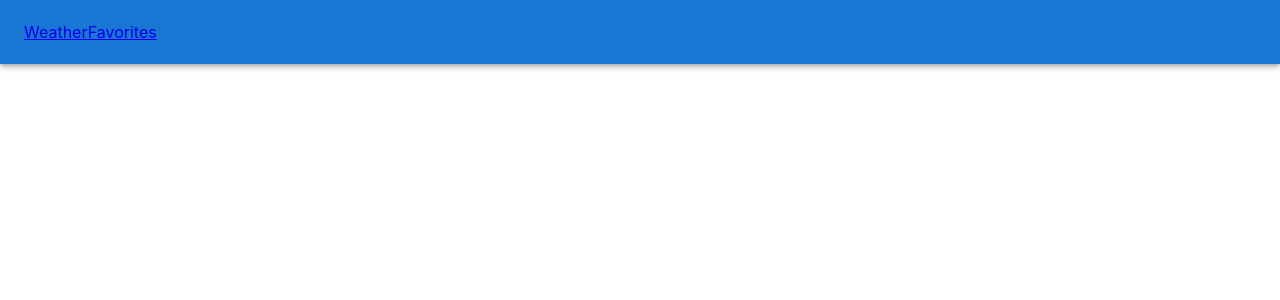
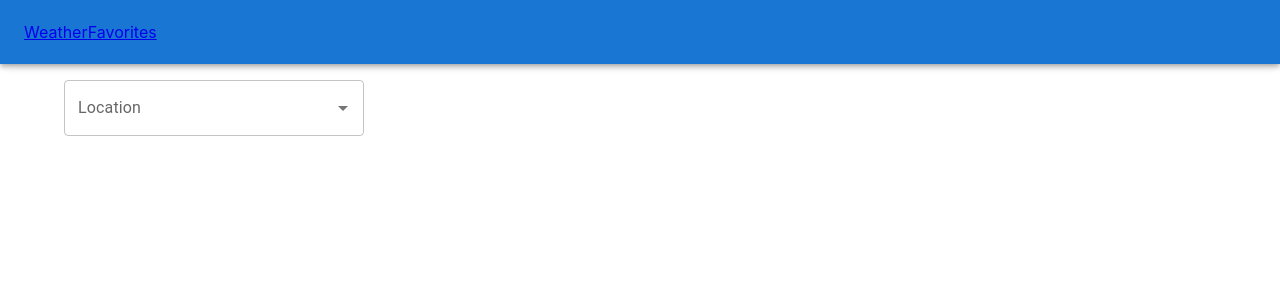
Before and after one commit to GiliEllen/gili-menahem-27-07-2023, a React (Create React App) app in the folder client/: page / in a window 1280 px wide. Shown: the top 300 px of the page. Built offline with nearby package versions, Linux system fonts and the light colour scheme.

Commit message:
creating search basic stracture

```diff
--- /dev/null
+++ b/client/src/components/Search.tsx
@@ -0,0 +1,78 @@
+import React, { useEffect, useState } from "react";
+import { Autocomplete, Box, Container, Paper, TextField } from "@mui/material";
+import { locationsRes } from "../util/fakeResponse";
+
+const Search = () => {
+  const [locations, setLocations] = useState<LocationType[]>(locationsRes);
+  const [location, setLocation] = useState<string>("");
+
+  const search = () => {
+    try {
+
+    } catch (error) {
+
+    }
+  }
+
+  useEffect(() => {
+    console.log(locations);
+  }, []);
+
+
+  return (
+    <Container sx={{ mt: 10 }}>
+      <form>
+        <Autocomplete
+          disablePortal
+          id="location-auto-complete"
+          options={locations}
+          sx={{ width: 300 }}
+          getOptionLabel={(option) => {
+            return option.LocalizedName;
+          }}
+          renderOption={(props, option) => {
+            return (
+              <Box
+                key={`${option.LocalizedName}-${option.AdministrativeArea.ID}-${option.Country.ID}`}
+                component="li"
+                // sx={{ "& > img": { mr: 2, flexShrink: 0 } }}
+                {...props}
+              >
+                {option.LocalizedName}
+              </Box>
+            );
+          }}
+          renderInput={(params) => (
+            <TextField
+
+              {...params}
+              label="Location"
+              value={location}
+              onInput={(ev: any) => {
+                setLocation(ev.target.value);
+              }}
+            />
+          )}
+        />
+      </form>
+    </Container>
+  );
+};
+
+export default Search;
+
+interface LocationType {
+  AdministrativeArea: {
+    ID: string;
+    LocalizedName: string;
+  };
+  Country: {
+    ID: string;
+    LocalizedName: string;
+  };
+  Key: string;
+  LocalizedName: string;
+  Rank: number;
+  Type: string;
+  Version: number;
+}
--- /dev/null
+++ b/client/src/util/fakeResponse.ts
@@ -0,0 +1,373 @@
+export const locationsRes = [
+  {
+    "Version": 1,
+    "Key": "226396",
+    "Type": "City",
+    "Rank": 10,
+    "LocalizedName": "Tokyo",
+    "Country": {
+      "ID": "JP",
+      "LocalizedName": "Japan"
+    },
+    "AdministrativeArea": {
+      "ID": "13",
+      "LocalizedName": "Tokyo"
+    }
+  },
+  {
+    "Version": 1,
+    "Key": "106770",
+    "Type": "City",
+    "Rank": 11,
+    "LocalizedName": "Taiyuan",
+    "Country": {
+      "ID": "CN",
+      "LocalizedName": "China"
+    },
+    "AdministrativeArea": {
+      "ID": "SX",
+      "LocalizedName": "Shanxi"
+    }
+  },
+  {
+    "Version": 1,
+    "Key": "106780",
+    "Type": "City",
+    "Rank": 11,
+    "LocalizedName": "Tianjin",
+    "Country": {
+      "ID": "CN",
+      "LocalizedName": "China"
+    },
+    "AdministrativeArea": {
+      "ID": "TJ",
+      "LocalizedName": "Tianjin"
+    }
+  },
+  {
+    "Version": 1,
+    "Key": "58491",
+    "Type": "City",
+    "Rank": 13,
+    "LocalizedName": "Tongren",
+    "Country": {
+      "ID": "CN",
+      "LocalizedName": "China"
+    },
+    "AdministrativeArea": {
+      "ID": "GZ",
+      "LocalizedName": "Guizhou"
+    }
+  },
+  {
+    "Version": 1,
+    "Key": "102324",
+    "Type": "City",
+    "Rank": 13,
+    "LocalizedName": "Tangshan",
+    "Country": {
+      "ID": "CN",
+      "LocalizedName": "China"
+    },
+    "AdministrativeArea": {
+      "ID": "HE",
+      "LocalizedName": "Hebei"
+    }
+  },
+//   {
+//     "Version": 1,
+//     "Key": "59573",
+//     "Type": "City",
+//     "Rank": 13,
+//     "LocalizedName": "Taizhou",
+//     "Country": {
+//       "ID": "CN",
+//       "LocalizedName": "China"
+//     },
+//     "AdministrativeArea": {
+//       "ID": "JS",
+//       "LocalizedName": "Jiangsu"
+//     }
+//   },
+  {
+    "Version": 1,
+    "Key": "60198",
+    "Type": "City",
+    "Rank": 13,
+    "LocalizedName": "Tongliao",
+    "Country": {
+      "ID": "CN",
+      "LocalizedName": "China"
+    },
+    "AdministrativeArea": {
+      "ID": "NM",
+      "LocalizedName": "Inner Mongolia"
+    }
+  },
+  {
+    "Version": 1,
+    "Key": "106571",
+    "Type": "City",
+    "Rank": 13,
+    "LocalizedName": "Tai'an",
+    "Country": {
+      "ID": "CN",
+      "LocalizedName": "China"
+    },
+    "AdministrativeArea": {
+      "ID": "SD",
+      "LocalizedName": "Shandong"
+    }
+  },
+  {
+    "Version": 1,
+    "Key": "58055",
+    "Type": "City",
+    "Rank": 15,
+    "LocalizedName": "Tianshui",
+    "Country": {
+      "ID": "CN",
+      "LocalizedName": "China"
+    },
+    "AdministrativeArea": {
+      "ID": "GS",
+      "LocalizedName": "Gansu"
+    }
+  },
+  {
+    "Version": 1,
+    "Key": "2333653",
+    "Type": "City",
+    "Rank": 15,
+    "LocalizedName": "Taizhou",
+    "Country": {
+      "ID": "CN",
+      "LocalizedName": "China"
+    },
+    "AdministrativeArea": {
+      "ID": "ZJ",
+      "LocalizedName": "Zhejiang"
+    }
+  }
+]
+
+// fake response =
+// HTTP/1.1 200 OK
+// Accept:
+// // */*
+// Accept-Encoding:
+// gzip
+// Accept-Language:
+// en-US
+// Access-Control-Allow-Credentials:
+// true
+// Access-Control-Allow-Headers:
+// origin
+// Access-Control-Allow-Methods:
+// GET
+// Access-Control-Allow-Origin:
+// *
+// Access-Control-Max-Age:
+// 3628800
+// Akamai-GRN:
+// 0.0f9eca17.1690453308.645852e3
+// Cache-Control:
+// public
+// Connection:
+// keep-alive
+// Content-Encoding:
+// gzip
+// Content-Type:
+// application/json; charset=utf-8
+// Date:
+// Thu, 27 Jul 2023 10:21:48 GMT
+// Expires:
+// Thu, 27 Jul 2023 12:32:17 GMT
+// Host:
+// api.accuweather.com
+// Origin:
+// https://developer.accuweather.com
+// RateLimit-Limit:
+// 50
+// RateLimit-Remaining:
+// 49
+// Referer:
+// https://developer.accuweather.com/
+// Request-Context:
+// appId=cid-v1:cc223195-bccf-4201-9cde-374567896e20
+// sec-ch-ua:
+// Not/A)Brand";v="99
+// sec-ch-ua-mobile:
+// ?0
+// sec-ch-ua-platform:
+// Windows
+// Sec-Fetch-Dest:
+// empty
+// Sec-Fetch-Mode:
+// cors
+// Sec-Fetch-Site:
+// cross-site
+// Transfer-Encoding:
+// chunked
+// User-Agent:
+// Mozilla/5.0 (Windows NT 10.0; Win64; x64) AppleWebKit/537.36 (KHTML
+// Vary:
+// Accept-Encoding
+// X-Forwarded-For:
+// 147.235.214.106
+// X-Forwarded-Port:
+// 443
+// X-Forwarded-Proto:
+// https
+// [
+//   {
+//     "Version": 1,
+//     "Key": "226396",
+//     "Type": "City",
+//     "Rank": 10,
+//     "LocalizedName": "Tokyo",
+//     "Country": {
+//       "ID": "JP",
+//       "LocalizedName": "Japan"
+//     },
+//     "AdministrativeArea": {
+//       "ID": "13",
+//       "LocalizedName": "Tokyo"
+//     }
+//   },
+//   {
+//     "Version": 1,
+//     "Key": "106770",
+//     "Type": "City",
+//     "Rank": 11,
+//     "LocalizedName": "Taiyuan",
+//     "Country": {
+//       "ID": "CN",
+//       "LocalizedName": "China"
+//     },
+//     "AdministrativeArea": {
+//       "ID": "SX",
+//       "LocalizedName": "Shanxi"
+//     }
+//   },
+//   {
+//     "Version": 1,
+//     "Key": "106780",
+//     "Type": "City",
+//     "Rank": 11,
+//     "LocalizedName": "Tianjin",
+//     "Country": {
+//       "ID": "CN",
+//       "LocalizedName": "China"
+//     },
+//     "AdministrativeArea": {
+//       "ID": "TJ",
+//       "LocalizedName": "Tianjin"
+//     }
+//   },
+//   {
+//     "Version": 1,
+//     "Key": "58491",
+//     "Type": "City",
+//     "Rank": 13,
+//     "LocalizedName": "Tongren",
+//     "Country": {
+//       "ID": "CN",
+//       "LocalizedName": "China"
+//     },
+//     "AdministrativeArea": {
+//       "ID": "GZ",
+//       "LocalizedName": "Guizhou"
+//     }
+//   },
+//   {
+//     "Version": 1,
+//     "Key": "102324",
+//     "Type": "City",
+//     "Rank": 13,
+//     "LocalizedName": "Tangshan",
+//     "Country": {
+//       "ID": "CN",
+//       "LocalizedName": "China"
+//     },
+//     "AdministrativeArea": {
+//       "ID": "HE",
+//       "LocalizedName": "Hebei"
+//     }
+//   },
+//   {
+//     "Version": 1,
+//     "Key": "59573",
+//     "Type": "City",
+//     "Rank": 13,
+//     "LocalizedName": "Taizhou",
+//     "Country": {
+//       "ID": "CN",
+//       "LocalizedName": "China"
+//     },
+//     "AdministrativeArea": {
+//       "ID": "JS",
+//       "LocalizedName": "Jiangsu"
+//     }
+//   },
+//   {
+//     "Version": 1,
+//     "Key": "60198",
+//     "Type": "City",
+//     "Rank": 13,
+//     "LocalizedName": "Tongliao",
+//     "Country": {
+//       "ID": "CN",
+//       "LocalizedName": "China"
+//     },
+//     "AdministrativeArea": {
+//       "ID": "NM",
+//       "LocalizedName": "Inner Mongolia"
+//     }
+//   },
+//   {
+//     "Version": 1,
+//     "Key": "106571",
+//     "Type": "City",
+//     "Rank": 13,
+//     "LocalizedName": "Tai'an",
+//     "Country": {
+//       "ID": "CN",
+//       "LocalizedName": "China"
+//     },
+//     "AdministrativeArea": {
+//       "ID": "SD",
+//       "LocalizedName": "Shandong"
+//     }
+//   },
+//   {
+//     "Version": 1,
+//     "Key": "58055",
+//     "Type": "City",
+//     "Rank": 15,
+//     "LocalizedName": "Tianshui",
+//     "Country": {
+//       "ID": "CN",
+//       "LocalizedName": "China"
+//     },
+//     "AdministrativeArea": {
+//       "ID": "GS",
+//       "LocalizedName": "Gansu"
+//     }
+//   },
+//   {
+//     "Version": 1,
+//     "Key": "2333653",
+//     "Type": "City",
+//     "Rank": 15,
+//     "LocalizedName": "Taizhou",
+//     "Country": {
+//       "ID": "CN",
+//       "LocalizedName": "China"
+//     },
+//     "AdministrativeArea": {
+//       "ID": "ZJ",
+//       "LocalizedName": "Zhejiang"
+//     }
+//   }
+// ]
--- a/client/src/views/WeatherPage.tsx
+++ b/client/src/views/WeatherPage.tsx
@@ -1,10 +1,12 @@
 import React from 'react'
 import Header from '../components/Header'
+import Search from '../components/Search'
 
 const WeatherPage = () => {
   return (
     <div>
       <Header/>
+      <Search/>
     </div>
   )
 }
```
Also changed, not shown: client/src/components/Header.tsx (+15 -1 lines).
